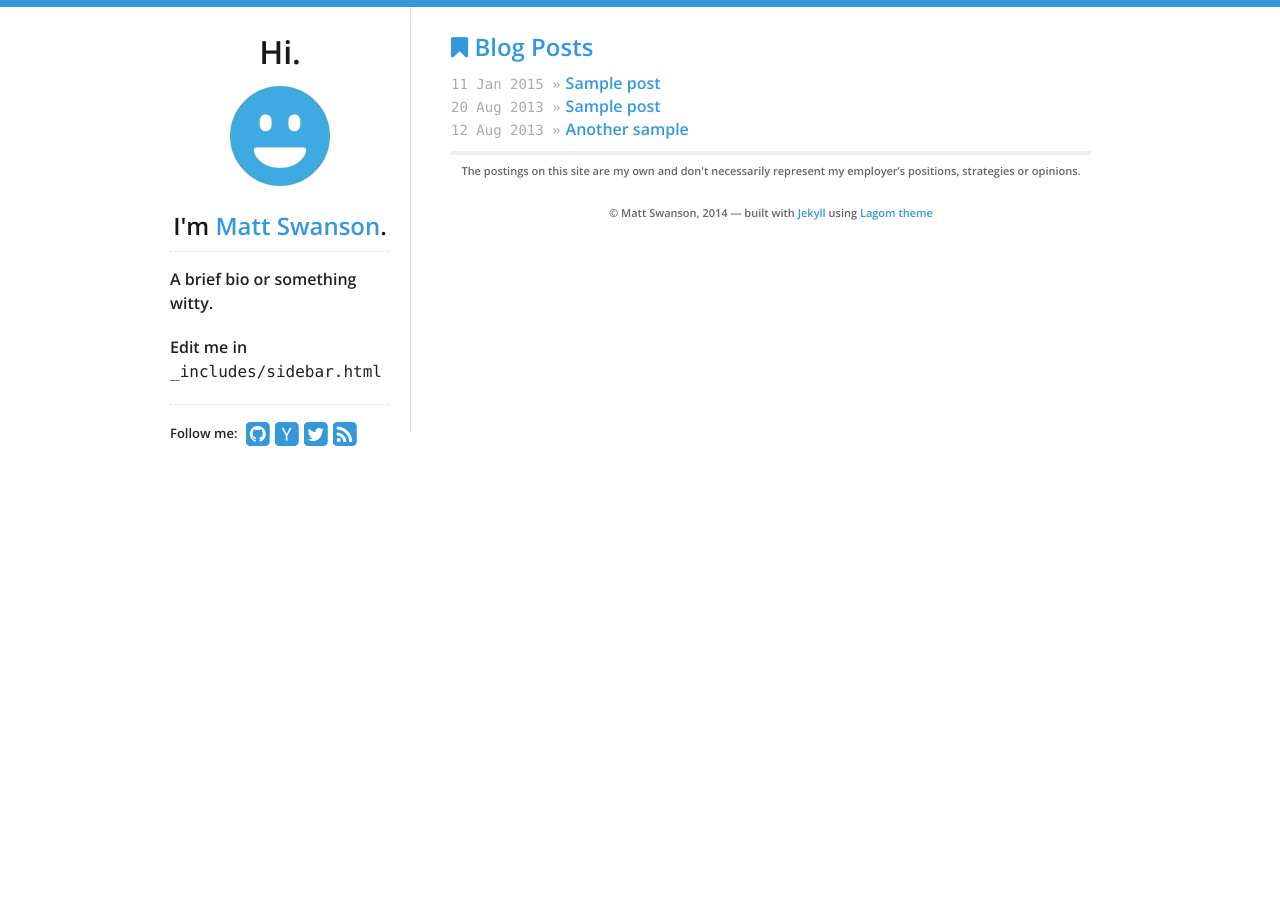
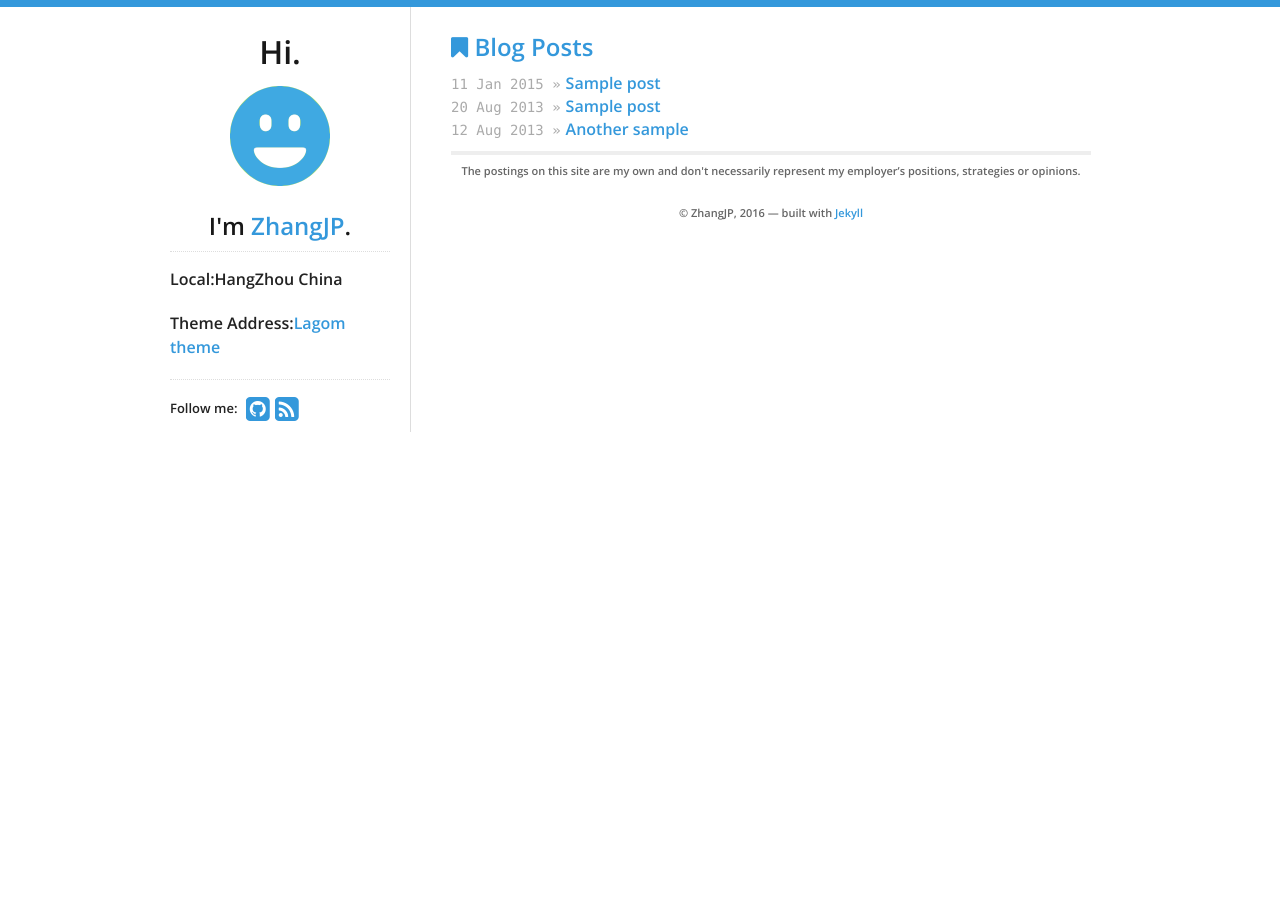
Before and after one commit to JPZJPZ/JPZJPZ.github.cn, a Jekyll site: the page built from index.html, in a window 1280 px wide. Built offline with Jekyll 4.4.1, drawn with Linux system fonts in a browser that asks for light colours; nearby versions of some CDN libraries.

Commit message:
base
base

```diff
--- a/_includes/footer.html
+++ b/_includes/footer.html
@@ -7,6 +7,6 @@
   {% endif %}
 
   <p>
-    © {{ site.data.theme.name }}, 2014 &mdash; built with <a href="http://jekyllrb.com/">Jekyll</a> using <a href="https://github.com/swanson/lagom">Lagom theme</a>
+    © {{ site.data.theme.name }}, 2016 &mdash; built with <a href="http://jekyllrb.com/">Jekyll</a>
   </p>
 </div>
--- a/_includes/sidebar.html
+++ b/_includes/sidebar.html
@@ -1,18 +1,12 @@
 <nav>
   <h1>Hi.</h1>
   <a href="/">
-    {% if site.data.theme.social.gravatar %}
-    <img src="http://www.gravatar.com/avatar/{{ site.data.theme.social.gravatar }}?s=200" id="gravatar" alt="My photo"/>
-    {% else %}
     <img src="/logo.png" id="logo" alt="Blog logo"/>
-    {% endif %}
   </a>
   <h2>I'm <a href="/">{{ site.data.theme.name }}</a>.</h2>
   <div id="bio">
-    <p>A brief bio or something witty.</p>
-    <p>
-      Edit me in <code>_includes/sidebar.html</code>
-    </p>
+    <p>Local:HangZhou China</p>
+	<p>Theme Address:<a href = "https://github.com/swanson/lagom">Lagom theme</a>
   </div>
   <div id="social">
     {% include social.html %}
```
Also changed, not shown: _data/theme.yml (+5 -5 lines).
